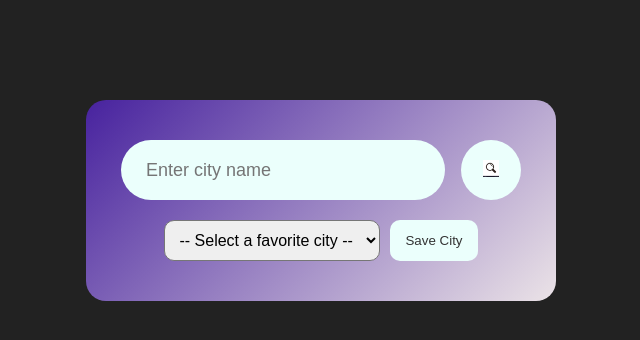
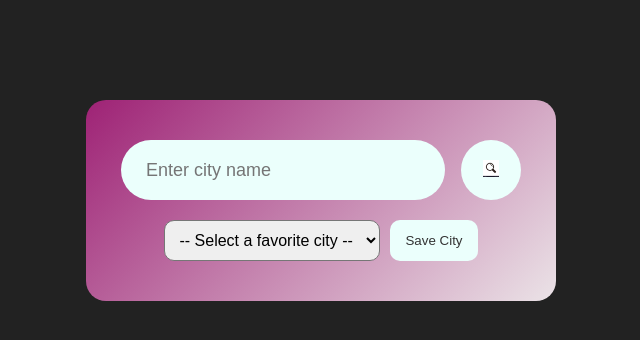
Before and after one commit to Preethika1223/Weather-App, a plain HTML site: page index.html in a window 1280 px wide. Shown: the whole page, without its empty margins (319-959 px from the left). Drawn offline with Linux system fonts and the light colour scheme.

Commit message:
first commit

```diff
--- a/style.css
+++ b/style.css
@@ -12,7 +12,7 @@ body {
 .card {
   width: 90%;
   max-width: 470px;
-  background: linear-gradient(135deg, #47229e, #ebe3e7);
+  background: linear-gradient(135deg, #9e2275, #ebe3e7);
   color: #fff;
   margin: 100px auto 0;
   border-radius: 20px;
```
